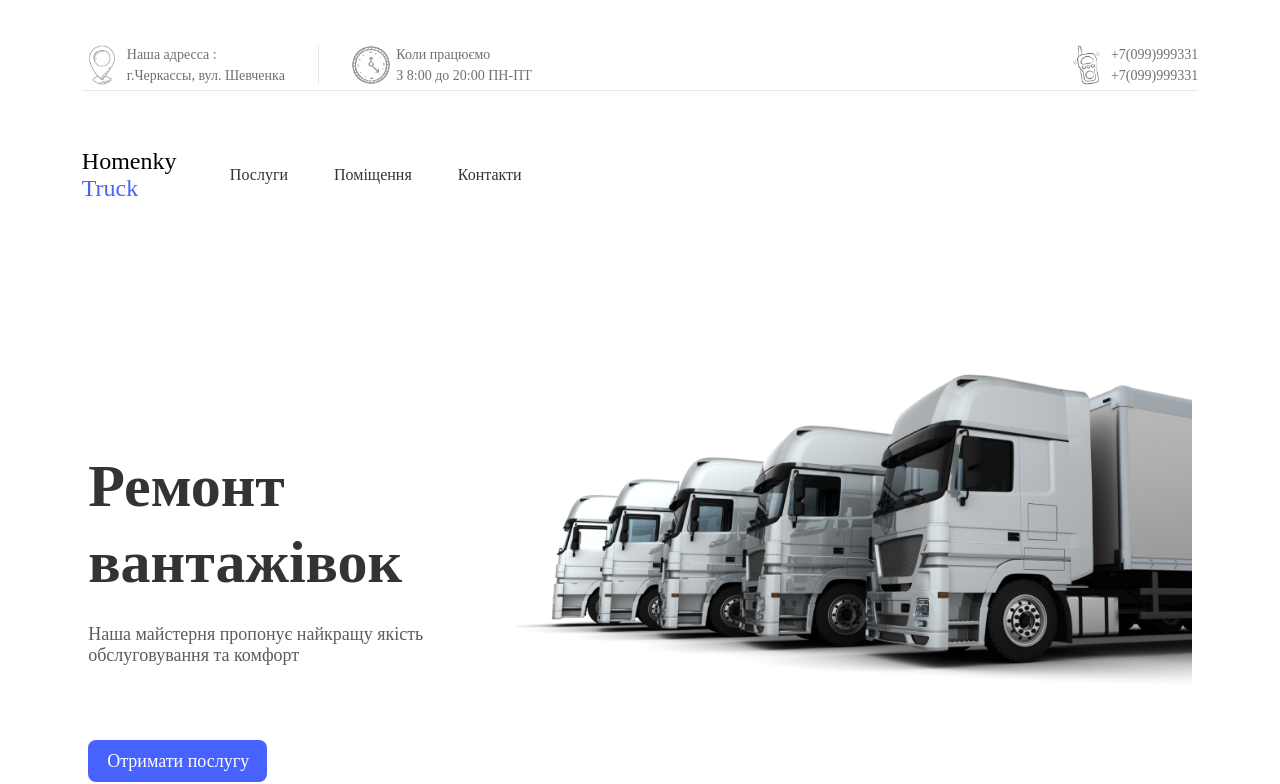
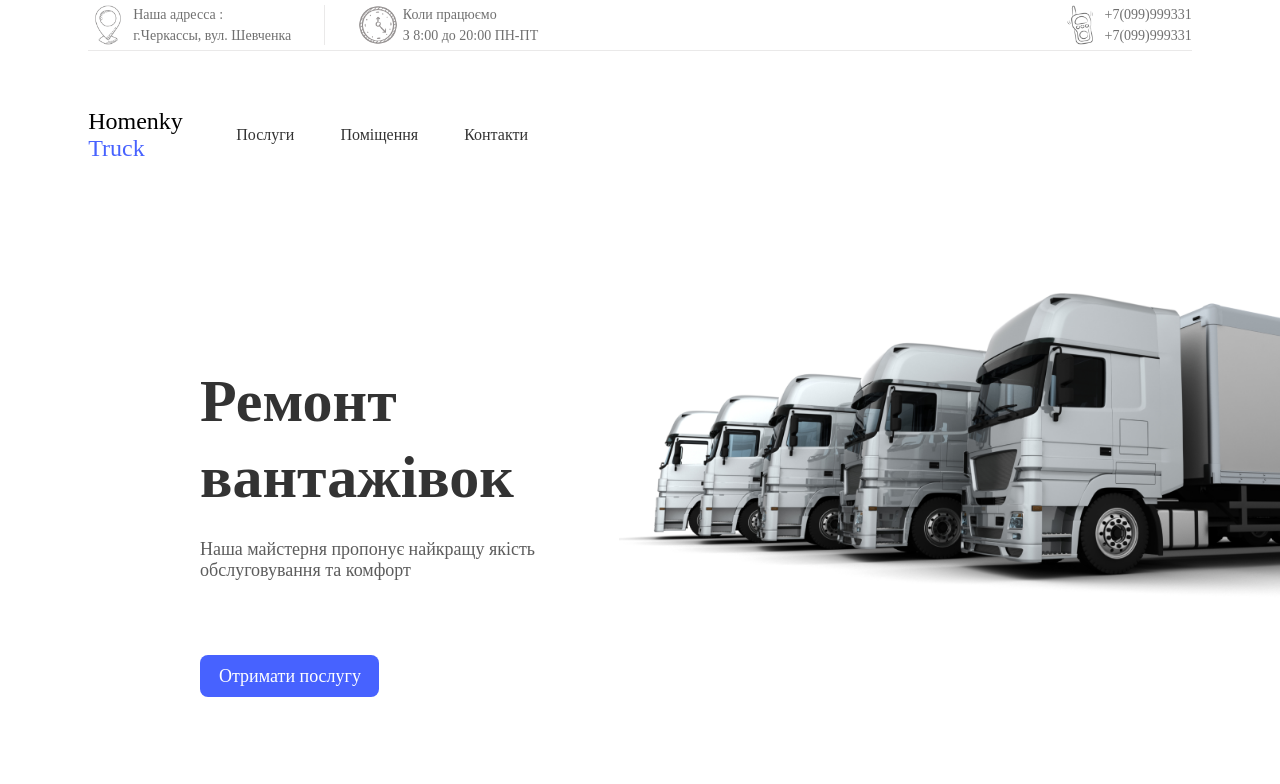
Before and after one commit to TemchenkoVolodymyr/Truck-repair, a React (Vite) app: page / in a window 1280 px wide. Shown: the top 784 px of the page. Built offline with nearby package versions, Linux system fonts and the light colour scheme.

Commit message:
fix style

```diff
--- a/src/Components/Header/Header.module.scss
+++ b/src/Components/Header/Header.module.scss
@@ -1,6 +1,9 @@
 @import "src/main";
+
 .container {
-  width: 88%;
+  max-width: $maxWidth;
+  margin: 0 auto;
+
   nav {
     margin-top: 30px;
     max-width: calc($maxWidth - 700px);
--- a/src/Components/Home/StartSection/StartSection.module.css
+++ b/src/Components/Home/StartSection/StartSection.module.css
@@ -1,5 +1,6 @@
 .whole {
   display: flex;
+  margin-left: 25vh;
   justify-content: space-between;
   align-items: center;
   margin-bottom: 10vh;
--- a/src/Components/Home/StartSection/StartSection.module.scss
+++ b/src/Components/Home/StartSection/StartSection.module.scss
@@ -1,5 +1,6 @@
 .whole {
   display: flex;
+  margin-left: 25vh;
   justify-content: space-between;
   align-items: center;
   //height: calc(100vh - 137px); // временно это добавил
--- a/src/Components/Home/StartSection/StartSection.tsx
+++ b/src/Components/Home/StartSection/StartSection.tsx
@@ -4,7 +4,7 @@ import trucks from "../../../assets/trucks.png";
 
 const StartSection = () => {
     return (
-        <div className='container'>
+        <div className={style.container}>
             <div className={style.whole}>
                 <section className={style.title}>
                     <h1>Ремонт вантажiвок </h1>
```
Also changed, not shown: 1 other file (tests, documents, lock files or other folders).
